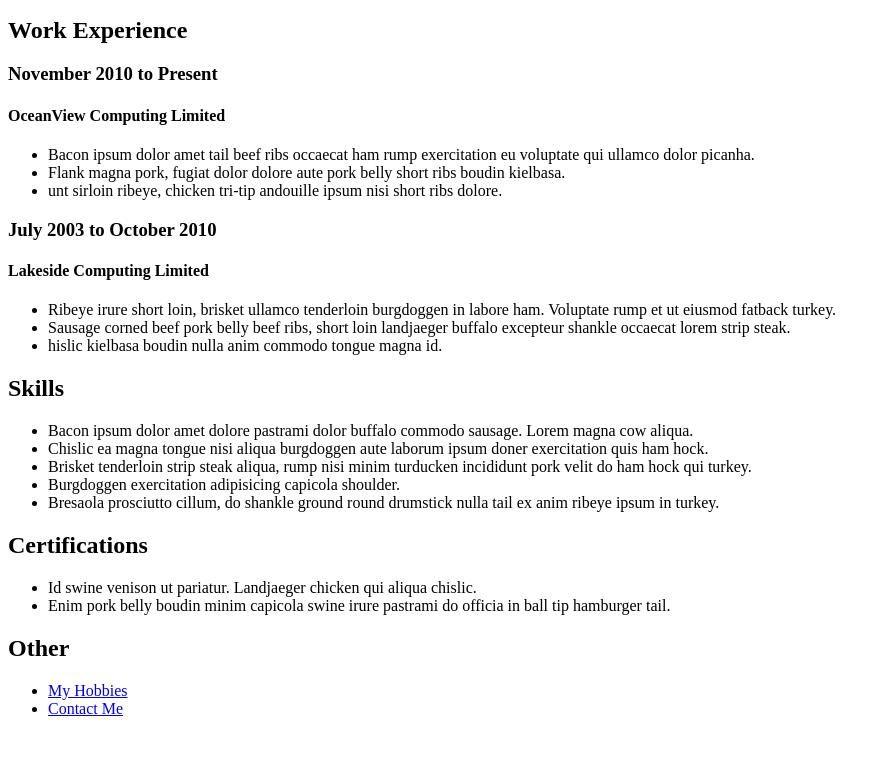
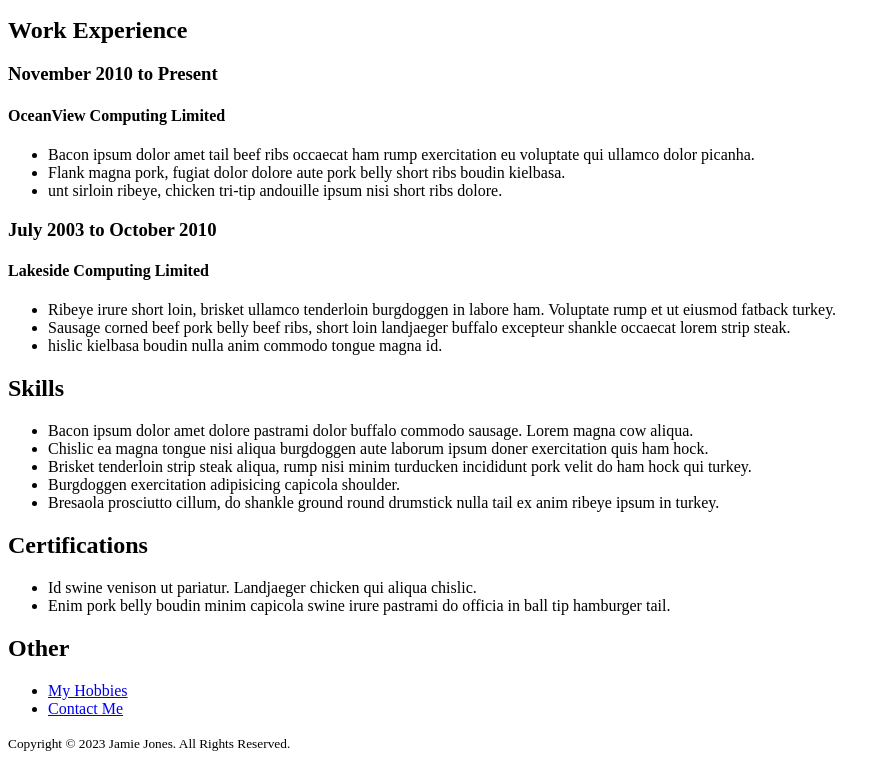
Before and after one commit to tr1pl3j/html-portfolio, a plain HTML site: page index.html in a window 1280 px wide. Shown: the part 683-1443 px from the top of the page, without its empty margins (0-890 px from the left). Before the commit the page ends 1417 px from the top, so only its background shows below. Drawn offline with Linux system fonts and the light colour scheme.

Commit message:
Add files via upload

```diff
--- a/index.html
+++ b/index.html
@@ -69,5 +69,10 @@
 <li><a href="./Contact Me.html">Contact Me</a></li>
 
 </ul>
+<footer>
+    <small>
+        Copyright © 2023 Jamie Jones. All Rights Reserved.
+    </small>
+</footer>
 </body>
 </html>
```
